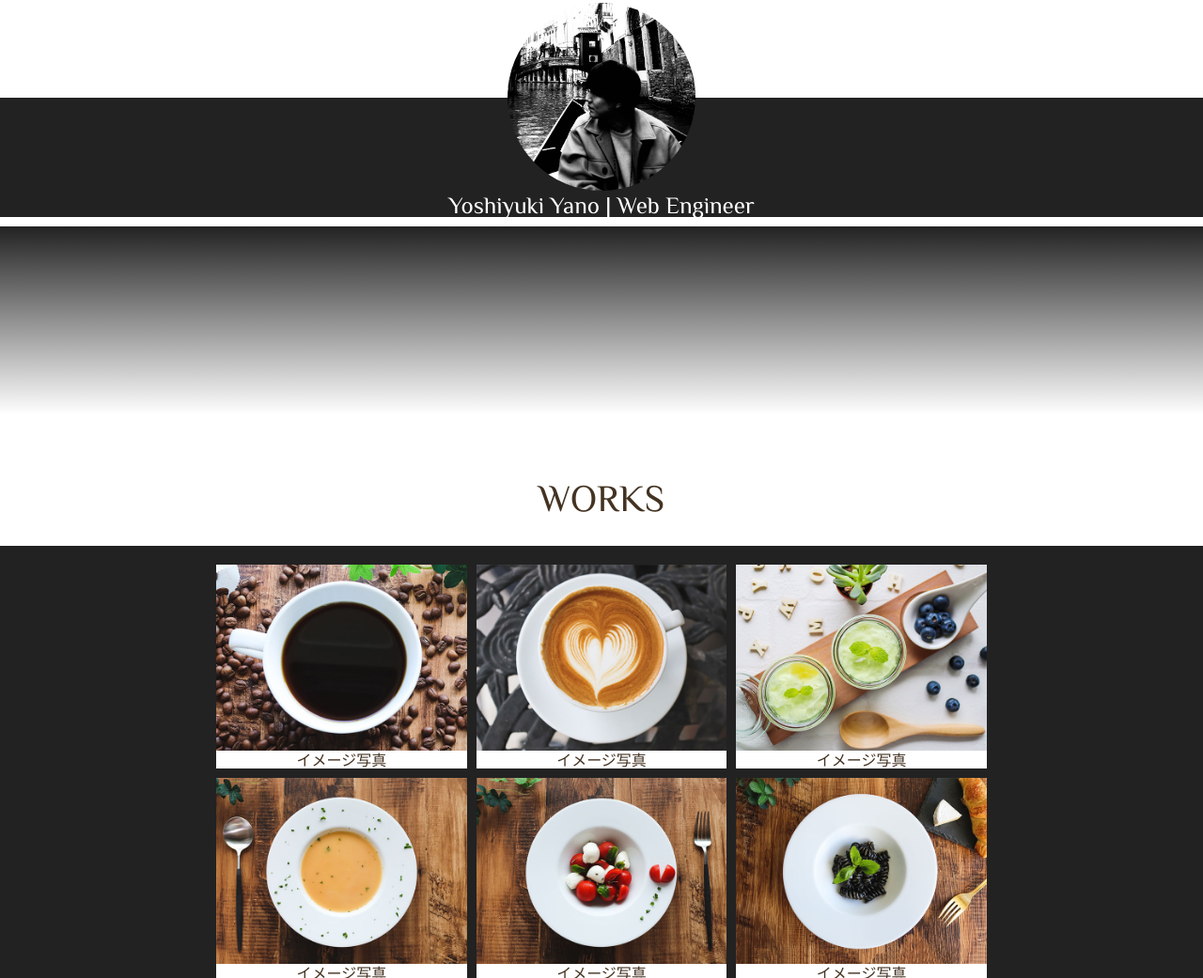
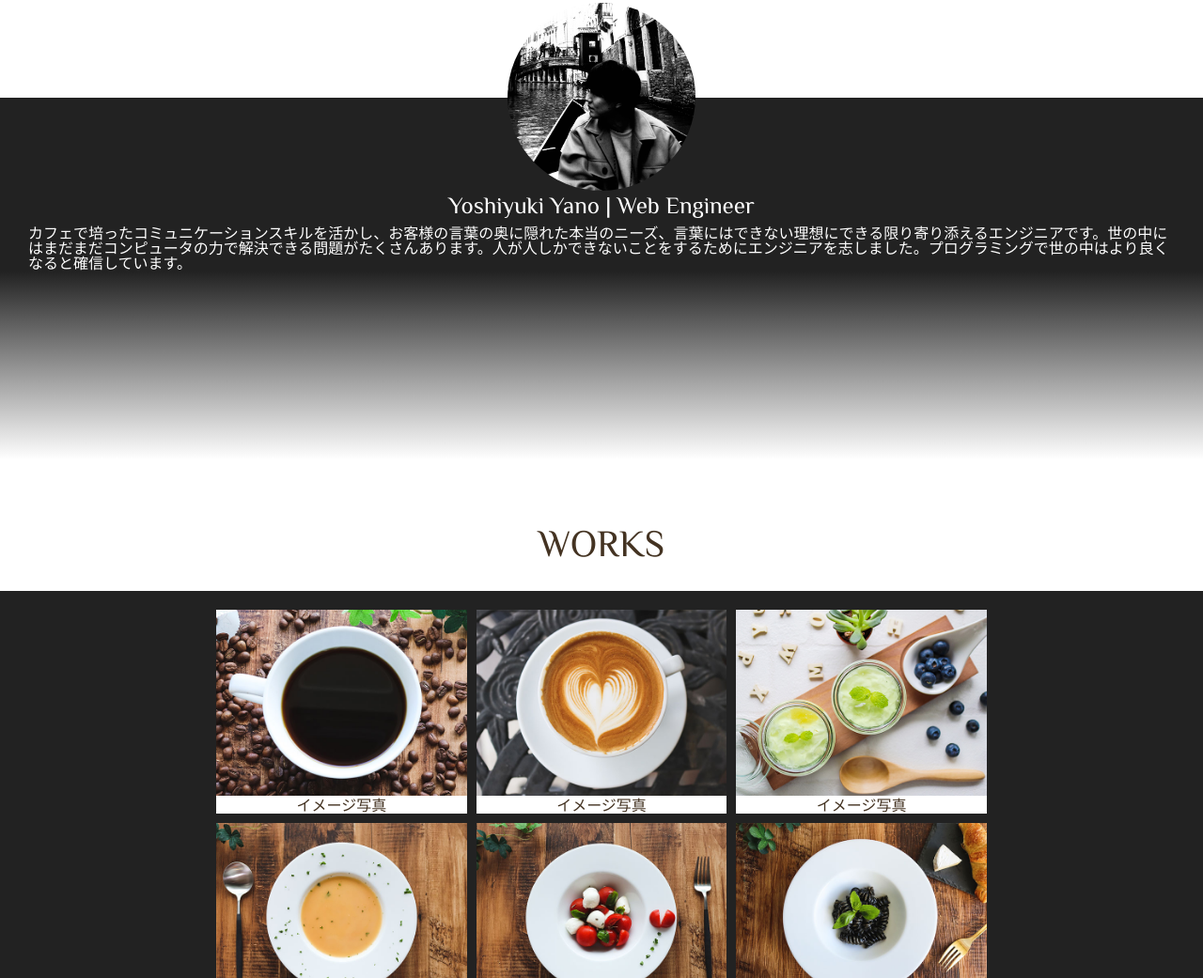
Before and after one commit to Yoshiyuki-Yano/Portfolio, a plain HTML site: page index.html in a window 1280 px wide. Shown: the part 1248-2289 px from the top of the page at 94% size. Drawn offline with Linux system fonts and the light colour scheme.

Commit message:
Update index.html
ミスを修正しました

```diff
--- a/index.html
+++ b/index.html
@@ -88,7 +88,7 @@
         </div>
         <div class="about-text">
           <p class="about-name">Yoshiyuki Yano | Web Engineer</p>
-          <p class="about-read"カフェで培ったコミュニケーションスキルを活かし、お客様の言葉の奥に隠れた本当のニーズ、言葉にはできない理想にできる限り寄り添えるエンジニアです。世の中にはまだまだコンピュータの力で解決できる問題がたくさんあります。人が人しかできないことをするためにエンジニアを志しました。プログラミングで世の中はより良くなると確信しています。</p>
+          <p class="about-read">カフェで培ったコミュニケーションスキルを活かし、お客様の言葉の奥に隠れた本当のニーズ、言葉にはできない理想にできる限り寄り添えるエンジニアです。世の中にはまだまだコンピュータの力で解決できる問題がたくさんあります。人が人しかできないことをするためにエンジニアを志しました。プログラミングで世の中はより良くなると確信しています。</p>
         </div>
         <div class="about-bottom-bg"></div>
       </div>
```
